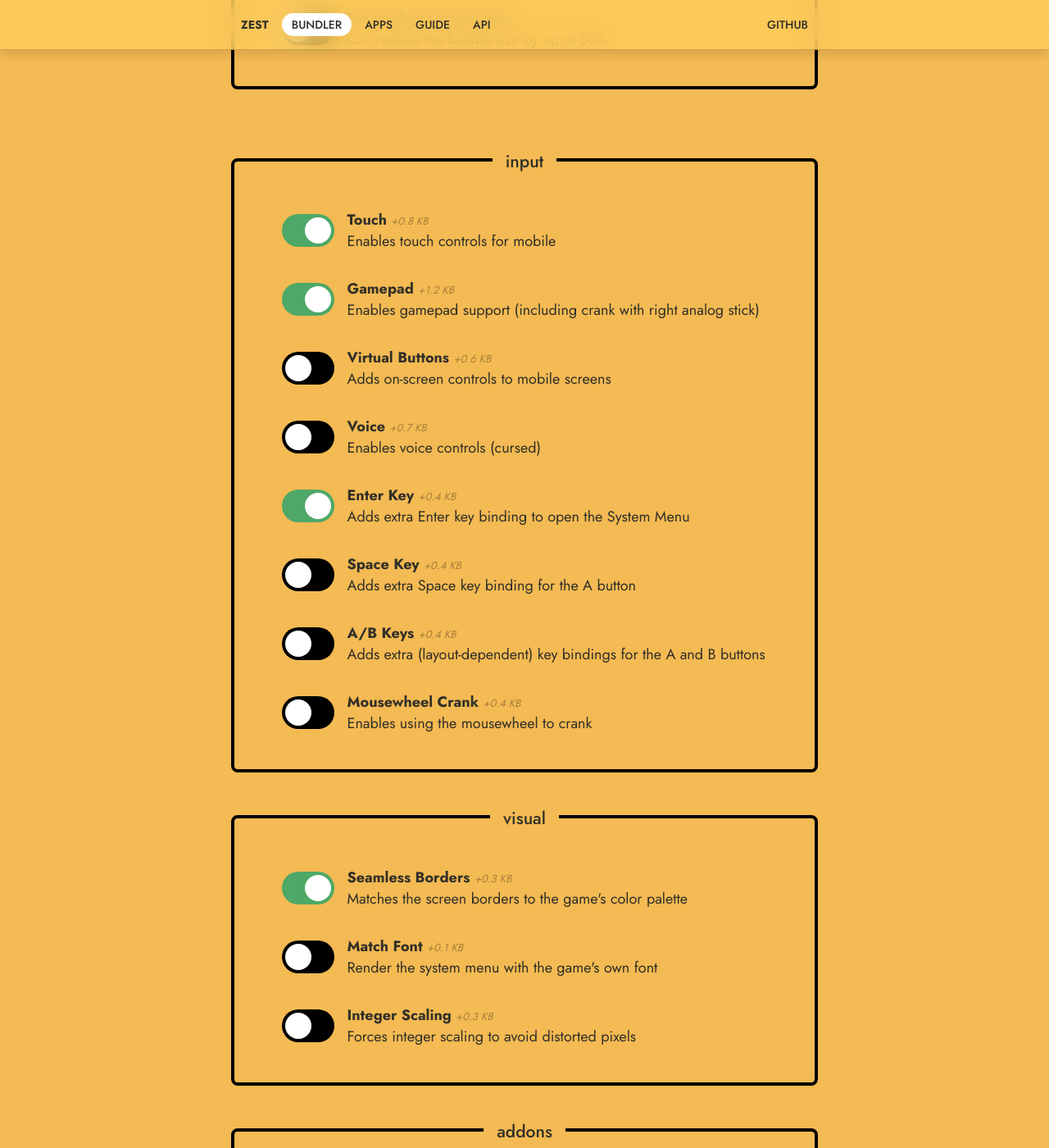
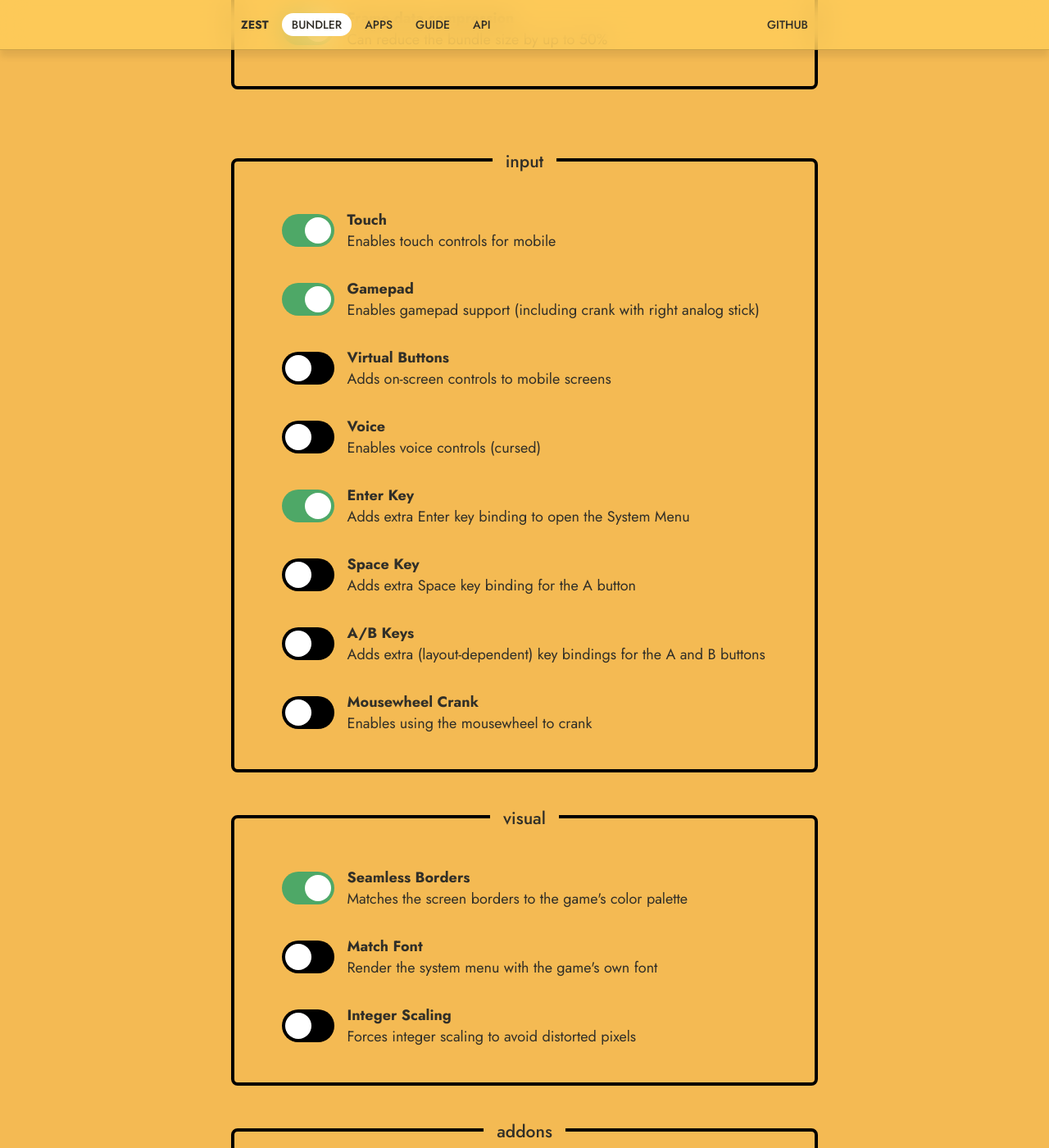
Before and after one commit to tkers/zest, a Jekyll site: the page built from bundler.html, in a window 1280 px wide and 1400 px high, scrolled down 813 px. Shown: the whole window at 82% size. Built offline with Jekyll 4.4.1, drawn with Linux system fonts in a browser that asks for light colours; some of the changed lines change nothing that is shown; some of the changed text lies outside the part shown.

Commit message:
Remove size estimation from bundler

```diff
--- a/assets/mjs/bundler.js
+++ b/assets/mjs/bundler.js
@@ -9,12 +9,6 @@
 
 const getPluginCode = (pluginFiles = []) =>
   pluginFiles.map((file) => pluginsByFile[file] ?? '').join('\n')
-
-export function estimateSize(gameData, pluginFiles, useCompression) {
-  const pluginCode = getPluginCode(pluginFiles)
-  const data = useCompression ? pack(minify(gameData)) : minify(gameData)
-  return template.length + pluginCode.length + JSON.stringify(data).length
-}
 
 const kButtonUp = 1
 const kButtonRight = 2
--- a/assets/mjs/bundlerApp.js
+++ b/assets/mjs/bundlerApp.js
@@ -1,4 +1,4 @@
-import { bundle, estimateSize } from './bundler.js'
+import { bundle } from './bundler.js'
 import { plugins } from './bundlerPlugins.js'
 
 let rawGameData = null
@@ -14,7 +14,6 @@
 const inCompression = document.getElementById('compression-in')
 const downloadLink = document.getElementById('download-link')
 const downloadLinkAlt = document.getElementById('download-link-alt')
-const fileOut = document.getElementById('file-out')
 const pluginsOut = document.getElementById('plugins-out')
 
 pluginsOut.innerHTML = Object.entries(
@@ -27,11 +26,11 @@
       .map(
         (plugin) => `<li>
     <div>
-      <input type="checkbox" onchange="updateEstimatedSize()" id="plugin-box-${plugin.file}"${plugin.enabled ? ' CHECKED' : ''} />
+      <input type="checkbox" id="plugin-box-${plugin.file}"${plugin.enabled ? ' CHECKED' : ''} />
     </div>
     <div>
       <label for="plugin-box-${plugin.file}">
-        <strong>${plugin.name}</strong> <small>+${Math.ceil(plugin.src.length / 100) / 10} KB</small>
+        <strong>${plugin.name}</strong>
       </label>
       <p>${plugin.info}</p>
     </div>
@@ -121,20 +120,8 @@
     .map((plugin) => plugin.file)
 }
 
-function updateEstimatedSize() {
-  if (!rawGameData) return
-  const size = estimateSize(
-    rawGameData,
-    getSelectedPlugins(),
-    inCompression.checked
-  )
-  fileOut.innerText = `~${Math.ceil(size / 1000)} KB`
-}
-window.updateEstimatedSize = updateEstimatedSize
-
 function handleProjectDataLoaded(e) {
   rawGameData = JSON.parse(e.target.result)
-  updateEstimatedSize()
 
   cardViewer.load(rawGameData)
   inTitle.value = rawGameData.name
--- a/bundler.html
+++ b/bundler.html
@@ -56,11 +56,7 @@
     <ol class="plugins">
       <li>
         <div>
-          <input
-            type="checkbox"
-            id="compression-in"
-            onchange="updateEstimatedSize()"
-          />
+          <input type="checkbox" id="compression-in" checked />
         </div>
         <div>
           <label for="compression-in"
@@ -78,5 +74,4 @@
 <section style="margin-top: 64px">
   <a href="#" id="download-link" class="disabled">Generate Bundle</a>
   <a href="#" id="download-link-alt" class="clicky disabled">Icon</a>
-  <p id="file-out">&nbsp;</p>
 </section>
```
